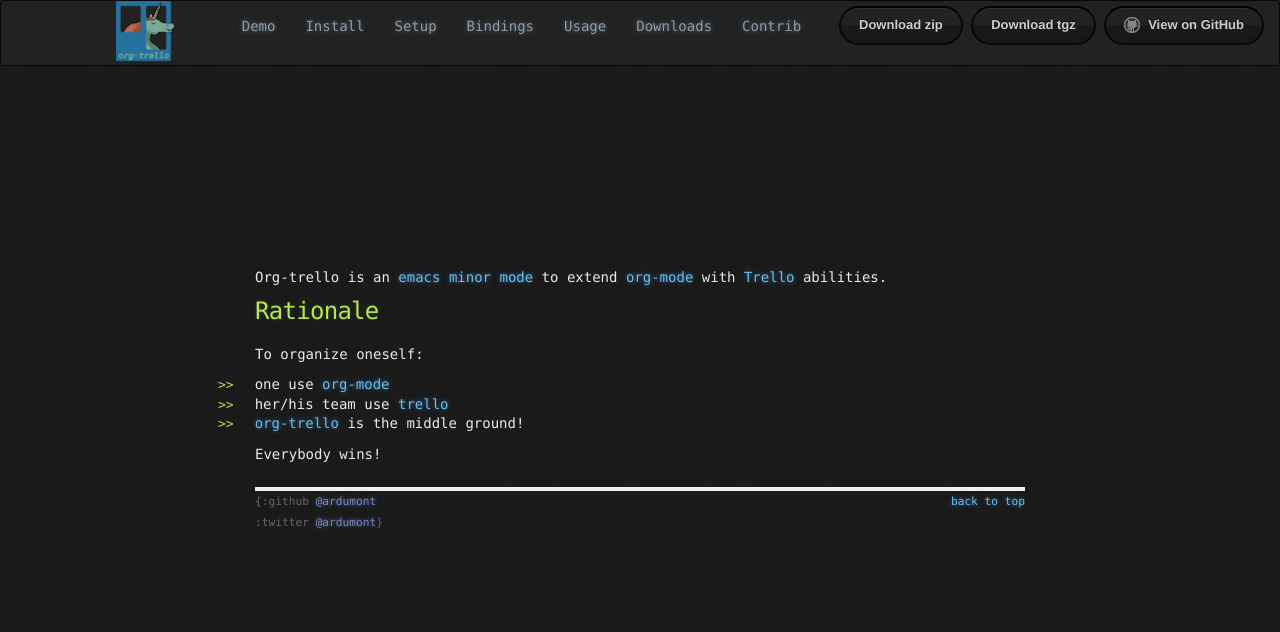
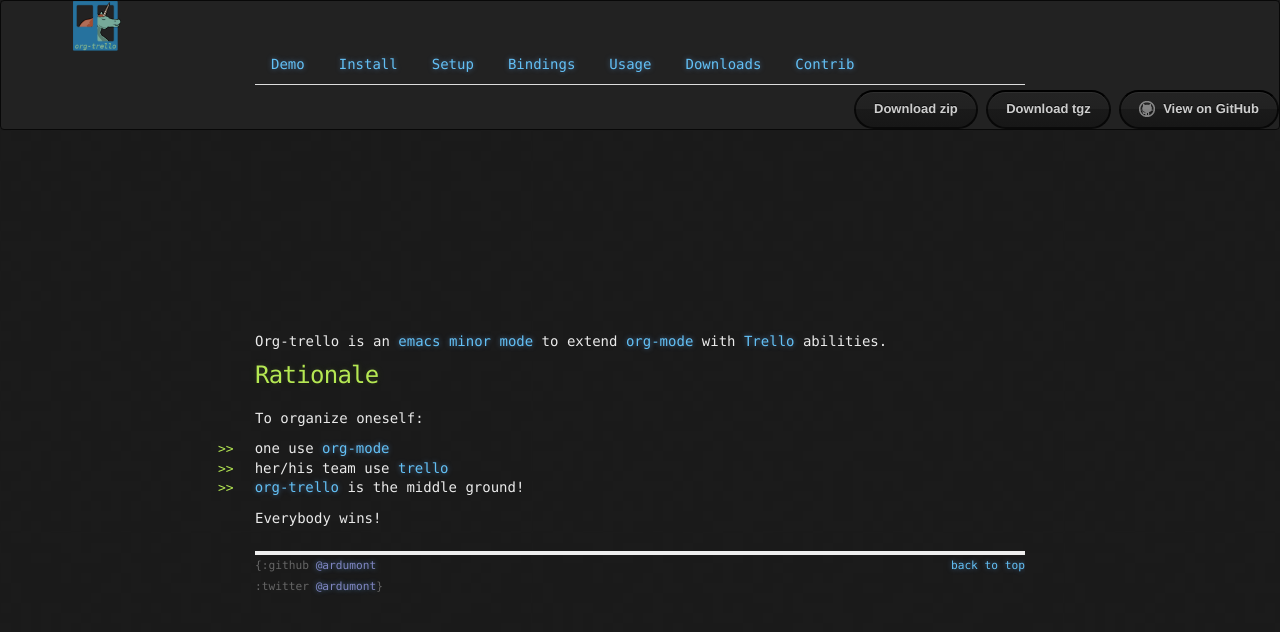
Before and after one commit to org-trello/org-trello.github.io, a Jekyll site: the page built from index.md, in a window 1280 px wide. Shown: the top 632 px of the page. Built offline with Jekyll 4.4.1, drawn with Linux system fonts in a browser that asks for light colours; Markdown is read by kramdown in place of the engine named in the settings.

Commit message:
Add tab possibility

```diff
--- a/_layouts/default.html
+++ b/_layouts/default.html
@@ -20,23 +20,22 @@
   </head>
   <body>
     <nav class="navbar navbar-inverse" role="navigation">
-      <div class="container-fluid">
         <div class="collapse navbar-collapse">
           <ul class="nav navbar-nav">
             <a href="/"><img style="width:30%" src="/images/org-mode-unicorn-through-trello-window.second-tryout.png"></a>
             <!-- <a href="/"><img style="width:30%" src="/images/org-unicorn-through-trello.png"></a> -->
             <!-- <a href="/"><img style="width:30%" src="/images/logo-org-trello-tatoo.png"></a> -->
             <!-- <li class="header"><a href="/">{{ site.name }}</a></li> -->
-            <li>&nbsp;&nbsp;&nbsp;&nbsp;</li>
+            <!-- <li>&nbsp;&nbsp;&nbsp;&nbsp;</li> -->
           </ul>
-          <ul class="nav navbar-nav">
-            <li><a href="/demo.html">Demo</a></li>
-            <li><a href="/install.html">Install</a></li>
-            <li><a href="/trello-setup.html">Setup</a></li>
-            <li><a href="/bindings.html">Bindings</a></li>
-            <li><a href="/usage.html">Usage</a></li>
-            <li><a href="/downloads.html">Downloads</a></li>
-            <li><a href="/contributions.html">Contrib</a></li>
+          <ul class="nav nav-tabs org-trello-menu">
+            <li> <a data-toggle="tab" href="/demo.html">Demo</a></li>
+            <li> <a data-toggle="tab" href="/install.html">Install</a></li>
+            <li> <a data-toggle="tab" href="/trello-setup.html">Setup</a></li>
+            <li> <a data-toggle="tab" href="/bindings.html">Bindings</a></li>
+            <li> <a data-toggle="tab" href="/usage.html">Usage</a></li>
+            <li> <a data-toggle="tab" href="/downloads.html">Downloads</a></li>
+            <li> <a data-toggle="tab" href="/contributions.html">Contrib</a></li>
           </ul>
           <ul class="nav navbar-nav navbar-right" style="padding-top: 5px">
             <a href="https://github.com/org-trello/org-trello/zipball/master" class="btn">Download zip</a>
@@ -44,8 +43,8 @@
             <a href="https://github.com/org-trello/org-trello" class="btn btn-github"><span class="icon"></span>View on GitHub</a>
           </ul>
         </div>
-      </div>
     </nav>
+
 
     <div class="site" style="padding-top:5px">
 
--- a/stylesheets/main.css
+++ b/stylesheets/main.css
@@ -61,6 +61,13 @@ a:visited { color: #a0a; }
   width: 55em;
   margin: 3em auto 2em;
   line-height: 1.5em;
+}
+
+.org-trello-menu {
+  font-size: 100%;
+  text-align: justify;
+  width: 55em;
+  margin: 3em auto 2em;
 }
 
 .header a {
```
